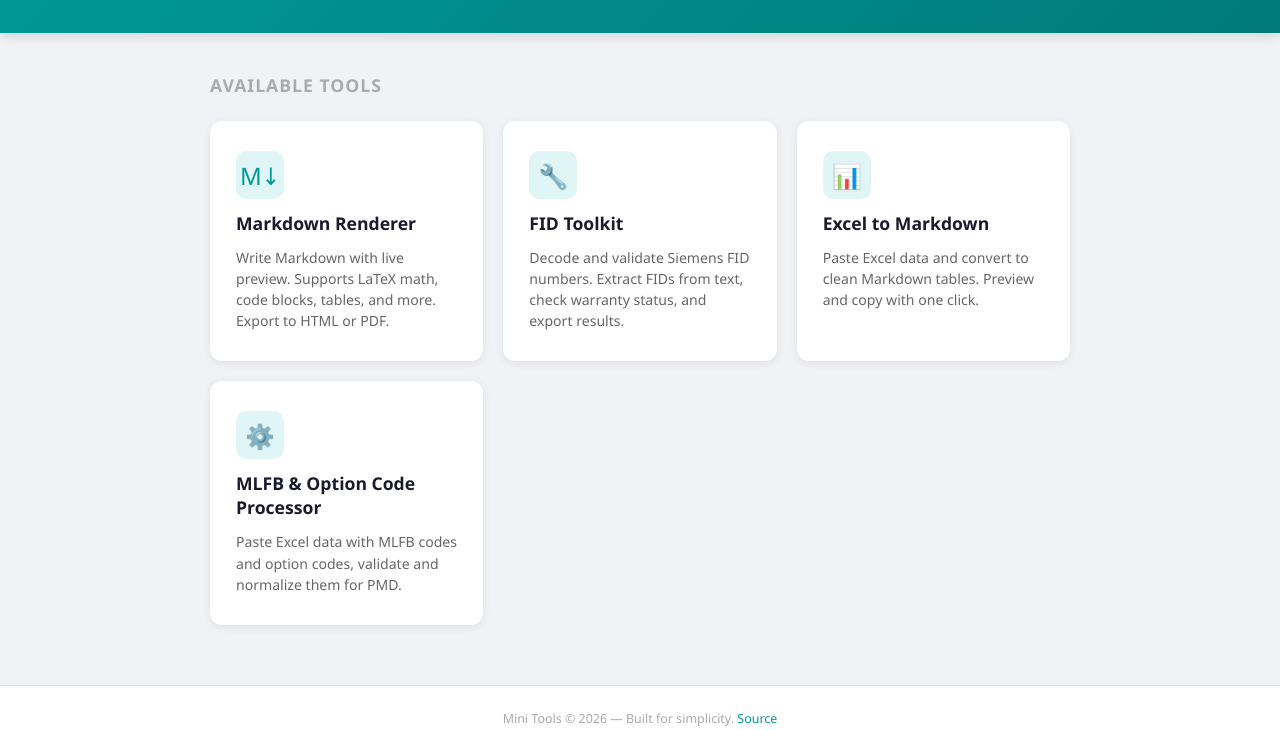
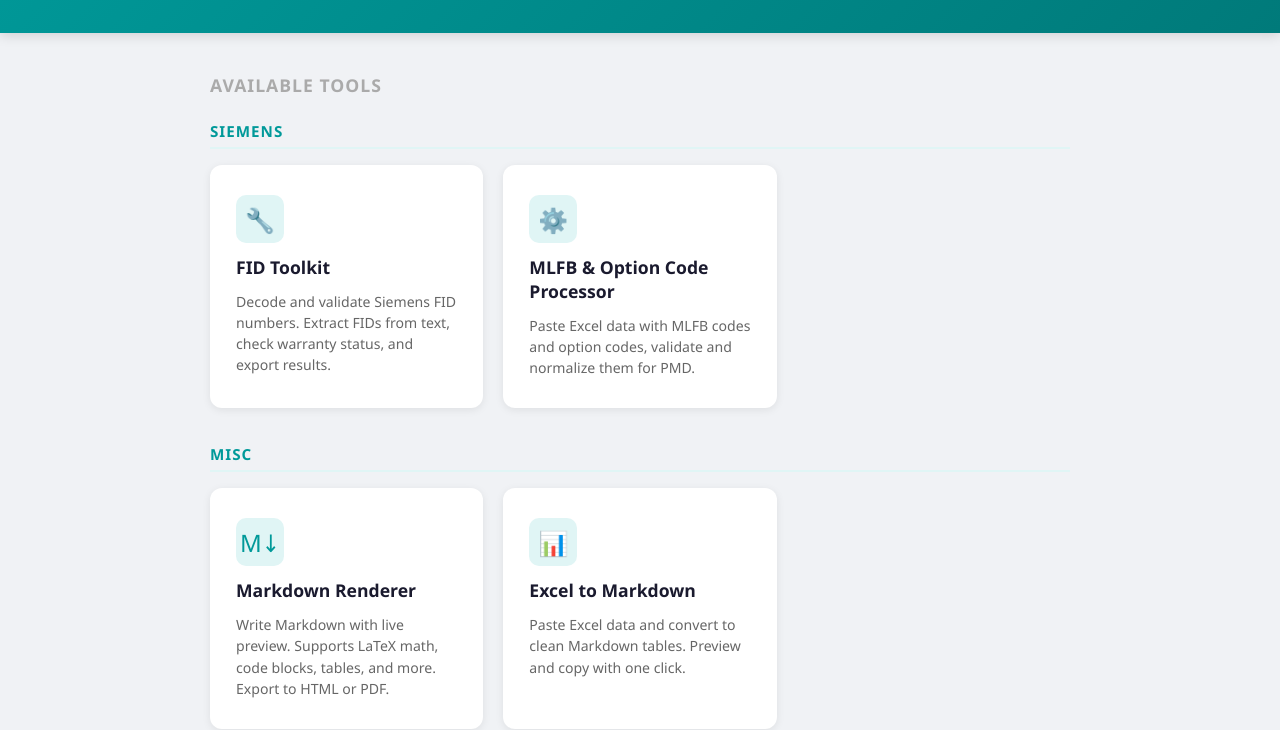
Before and after one commit to haozi04/mini_tools, a plain HTML site: page index.html in a window 1280 px wide. Shown: the part 94-824 px from the top of the page. Drawn offline with Linux system fonts and the light colour scheme.

Commit message:
Enhance tool organization and styling in main page; add new tool groups and improve layout

```diff
--- a/index.html
+++ b/index.html
@@ -164,6 +164,19 @@
       gap: 20px;
     }
 
+    .tool-group { margin-bottom: 36px; }
+
+    .group-heading {
+      font-size: 0.95rem;
+      text-transform: uppercase;
+      letter-spacing: 1px;
+      color: var(--accent);
+      margin-bottom: 16px;
+      font-weight: 700;
+      padding-bottom: 6px;
+      border-bottom: 2px solid var(--accent-light);
+    }
+
     .tool-card {
       background: var(--surface);
       border-radius: 12px;
@@ -272,10 +285,14 @@
 <main class="tools-section">
   <h2 id="tools-heading">Available Tools</h2>
 
-  <div class="tool-grid">
+  <div class="tool-group">
+    <h3 class="group-heading" id="group-siemens">Siemens</h3>
+    <div class="tool-grid" id="grid-siemens"></div>
+  </div>
 
-    <!-- Cards are rendered by JS for drag-and-drop support -->
-
+  <div class="tool-group">
+    <h3 class="group-heading" id="group-misc">Misc</h3>
+    <div class="tool-grid" id="grid-misc"></div>
   </div>
 </main>
 
@@ -294,6 +311,8 @@
       pageTitle: '🧰 Mini Tools',
       pageIntro: 'A collection of lightweight, browser-based utility tools. No sign-up, no tracking — just open and use.',
       toolsHeading: 'Available Tools',
+      groupSiemens: 'Siemens',
+      groupMisc: 'Misc',
       markdownTitle: 'Markdown Renderer',
       markdownDesc: 'Write Markdown with live preview. Supports LaTeX math, code blocks, tables, and more. Export to HTML or PDF.',
       warrantyTitle: 'FID Toolkit',
@@ -310,6 +329,8 @@
       pageTitle: '🧰 迷你工具箱',
       pageIntro: '一组轻量级、基于浏览器的实用工具集合。无需注册、无需跟踪 —— 直接打开即可使用。',
       toolsHeading: '可用工具',
+      groupSiemens: '西门子',
+      groupMisc: '其他',
       markdownTitle: 'Markdown 渲染器',
       markdownDesc: '使用实时预览编写 Markdown。支持 LaTeX 数学公式、代码块、表格等内容。可导出为 HTML 或 PDF。',
       warrantyTitle: 'FID 工具包',
@@ -339,6 +360,8 @@
     setText('page-title', 'pageTitle');
     setText('page-intro', 'pageIntro');
     setText('tools-heading', 'toolsHeading');
+    setText('group-siemens', 'groupSiemens');
+    setText('group-misc', 'groupMisc');
     setText('markdown-title', 'markdownTitle');
     setText('markdown-desc', 'markdownDesc');
     setText('warranty-title', 'warrantyTitle');
@@ -357,10 +380,10 @@
   const ORDER_KEY = 'miniToolsOrder';
 
   const TOOL_CARDS = [
-    { href: 'markdown-renderer.html', icon: 'M↓',   id: 'markdown', titleKey: 'markdownTitle', descKey: 'markdownDesc' },
-    { href: 'warranty-tool.html',     icon: '🔧',   id: 'warranty', titleKey: 'warrantyTitle', descKey: 'warrantyDesc' },
-    { href: 'excel-to-markdown.html', icon: '📊',   id: 'excel',    titleKey: 'excelTitle',    descKey: 'excelDesc' },
-    { href: 'mlfb-option-code-processor.html', icon: '⚙️', id: 'mlfb', titleKey: 'mlfbTitle', descKey: 'mlfbDesc' },
+    { href: 'warranty-tool.html',     icon: '🔧',   id: 'warranty', group: 'siemens', titleKey: 'warrantyTitle', descKey: 'warrantyDesc' },
+    { href: 'mlfb-option-code-processor.html', icon: '⚙️', id: 'mlfb', group: 'siemens', titleKey: 'mlfbTitle', descKey: 'mlfbDesc' },
+    { href: 'markdown-renderer.html', icon: 'M↓',   id: 'markdown', group: 'misc', titleKey: 'markdownTitle', descKey: 'markdownDesc' },
+    { href: 'excel-to-markdown.html', icon: '📊',   id: 'excel',    group: 'misc', titleKey: 'excelTitle',    descKey: 'excelDesc' },
   ];
 
   function renderCards() {
@@ -383,11 +406,14 @@
       order = TOOL_CARDS.map(c => c.id);
     }
 
-    const grid = document.querySelector('.tool-grid');
-    grid.innerHTML = '';
-
     const byId = {};
     TOOL_CARDS.forEach(c => { byId[c.id] = c; });
+
+    // Clear both group grids
+    const gridSiemens = document.getElementById('grid-siemens');
+    const gridMisc    = document.getElementById('grid-misc');
+    gridSiemens.innerHTML = '';
+    gridMisc.innerHTML = '';
 
     order.forEach(id => {
       const card = byId[id];
@@ -410,7 +436,8 @@
       a.addEventListener('dragleave', onDragLeave);
       a.addEventListener('drop', onDrop);
 
-      grid.appendChild(a);
+      const targetGrid = card.group === 'siemens' ? gridSiemens : gridMisc;
+      targetGrid.appendChild(a);
     });
 
     // Re-apply translations for the new elements
```
Also changed, not shown: warranty-tool.html (+27 -8 lines).
